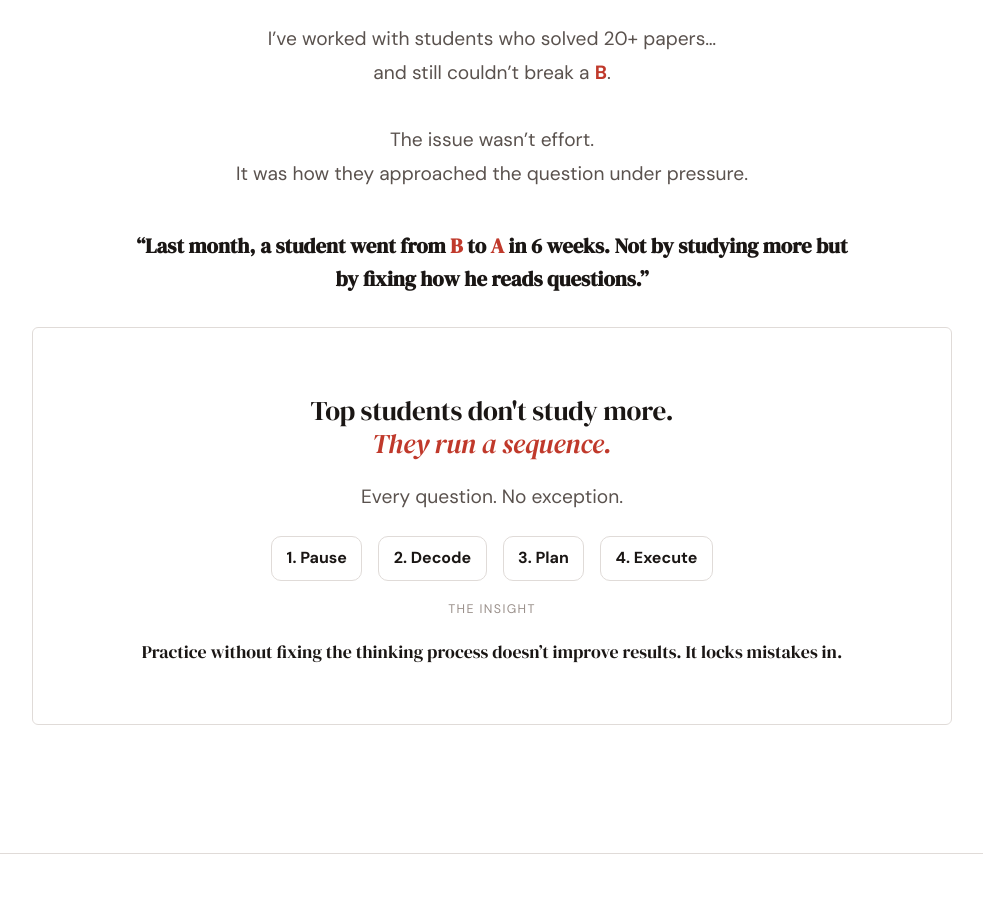
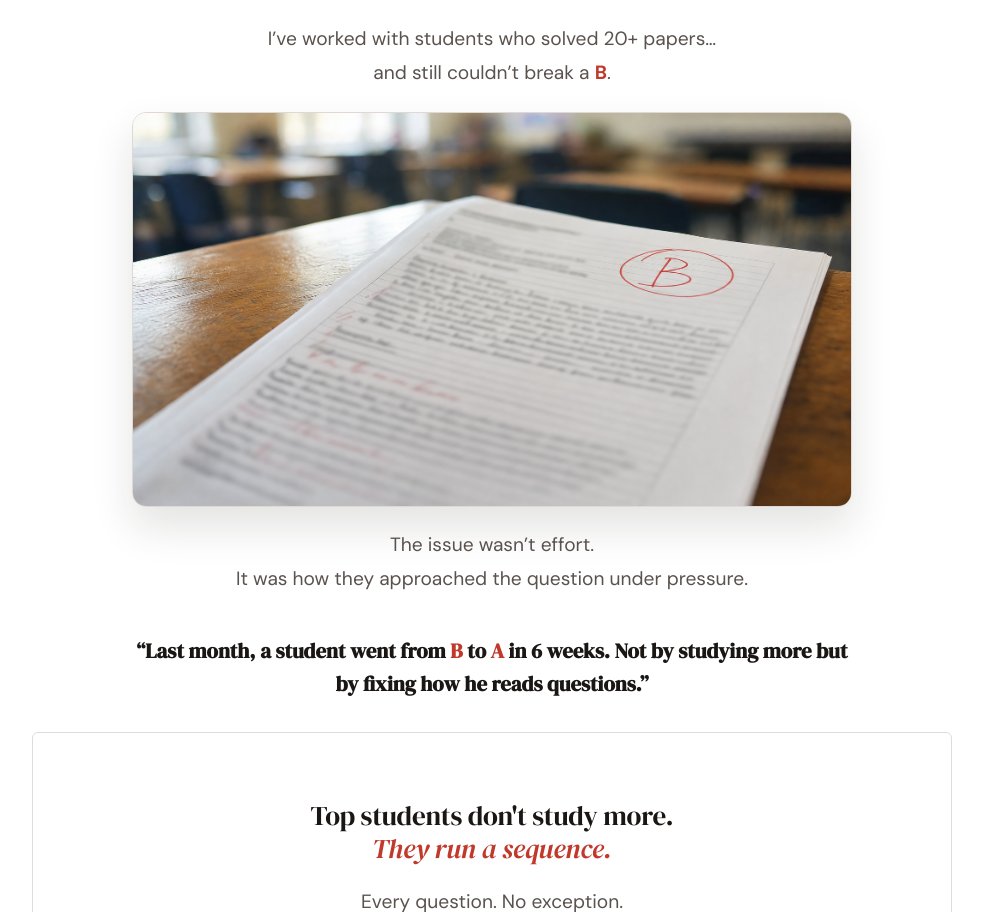
Before and after one commit to zakmero/bryan-coaching-site, a React (Vite) app: page / in a window 1280 px wide. Shown: the part 3213-4125 px from the top of the page, without its empty margins (148-1131 px from the left). Built offline with nearby package versions, Linux system fonts and the light colour scheme.

Commit message:
Add exam B mark proof image

```diff
--- a/src/AppV2Original.jsx
+++ b/src/AppV2Original.jsx
@@ -19,6 +19,7 @@ import tesolCert from '../data/World120hrTESOL_TEFLcert.pdf';
 import tesolTranscript from '../data/Yong Ping Bryan Teng - TESOL Grades Transcript - WTA.pdf';
 import tesolReference from '../data/Yong Ping Bryan Teng - TESOL Reference letter.pdf';
 import testimonialImage from '../data/2025testimonial.jpg';
+import examBMark from '../data/exam-b-mark.png';
 
 const ICON_STROKE = 1.25;
 const EXAM_FOCUS = ['A-Level', 'IB', 'IELTS', 'TOEFL'];
@@ -357,7 +358,13 @@ const Problem = () => (
         subtitle={
           <>
             I’ve worked with students who solved 20+ papers…<br />
-            and still couldn’t break a <GradeMark>B</GradeMark>.<br /><br />
+            and still couldn’t break a <GradeMark>B</GradeMark>.
+            <span className="v2-exam-proof-visual">
+              <img
+                src={examBMark}
+                alt="English exam paper on a classroom desk with a red circled B grade"
+              />
+            </span>
             The issue wasn’t effort.<br />
             It was how they approached the question under pressure.
           </>
--- a/src/indexV2.css
+++ b/src/indexV2.css
@@ -926,6 +926,24 @@ object {
   font-weight: 700;
 }
 
+.v2-exam-proof-visual {
+  display: block;
+  width: min(100%, 720px);
+  margin: 1.4rem auto 1.35rem;
+  overflow: hidden;
+  border: 1px solid #e1d8d3;
+  border-radius: 14px;
+  background: #ffffff;
+  box-shadow: 0 20px 42px rgba(26, 22, 20, 0.12);
+}
+
+.v2-exam-proof-visual img {
+  display: block;
+  width: 100%;
+  aspect-ratio: 16 / 8.75;
+  object-fit: cover;
+}
+
 .v2-micro-proof {
   max-width: 720px;
   margin: -1.5rem auto 2rem;
```
Also changed, not shown: data/exam-b-mark.png (added).
